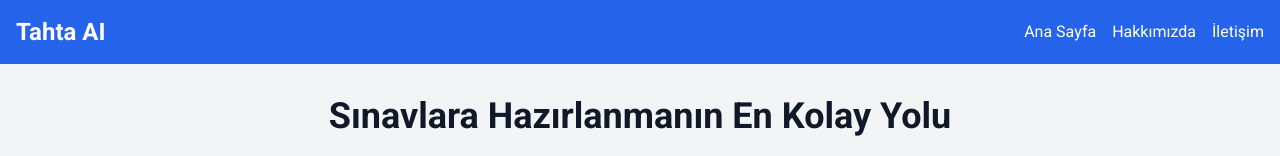
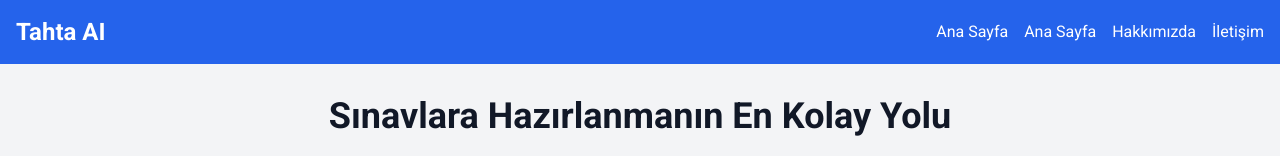
Before and after one commit to ebu-teke/tahta_ai, a plain HTML site: page index.html in a window 1280 px wide. Shown: the top 156 px of the page. Drawn offline with nearby package versions, Linux system fonts and the light colour scheme.

```diff
--- a/index.html
+++ b/index.html
@@ -23,6 +23,11 @@
     </h1>
     <nav>
      <ul class="flex space-x-4">
+      <li>
+       <a class="hover:underline" href="#">
+        Ana Sayfa
+       </a>
+      </li>
       <li>
        <a class="hover:underline" href="#">
         Ana Sayfa
```
